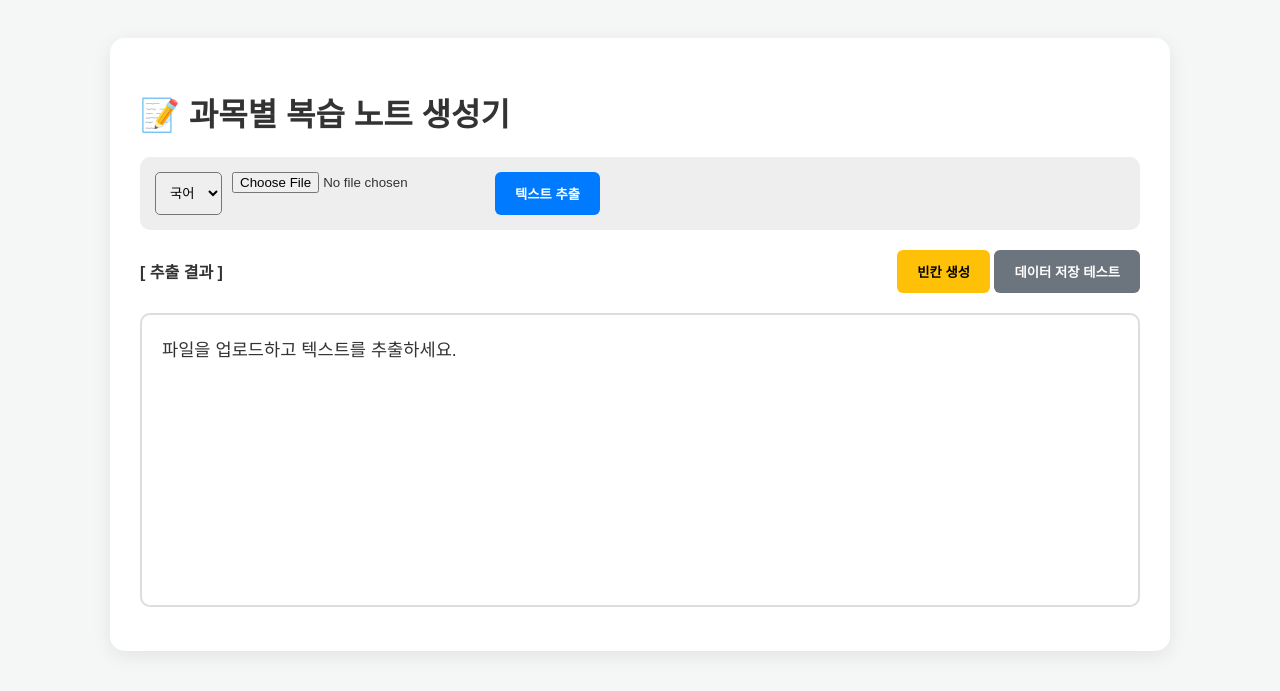
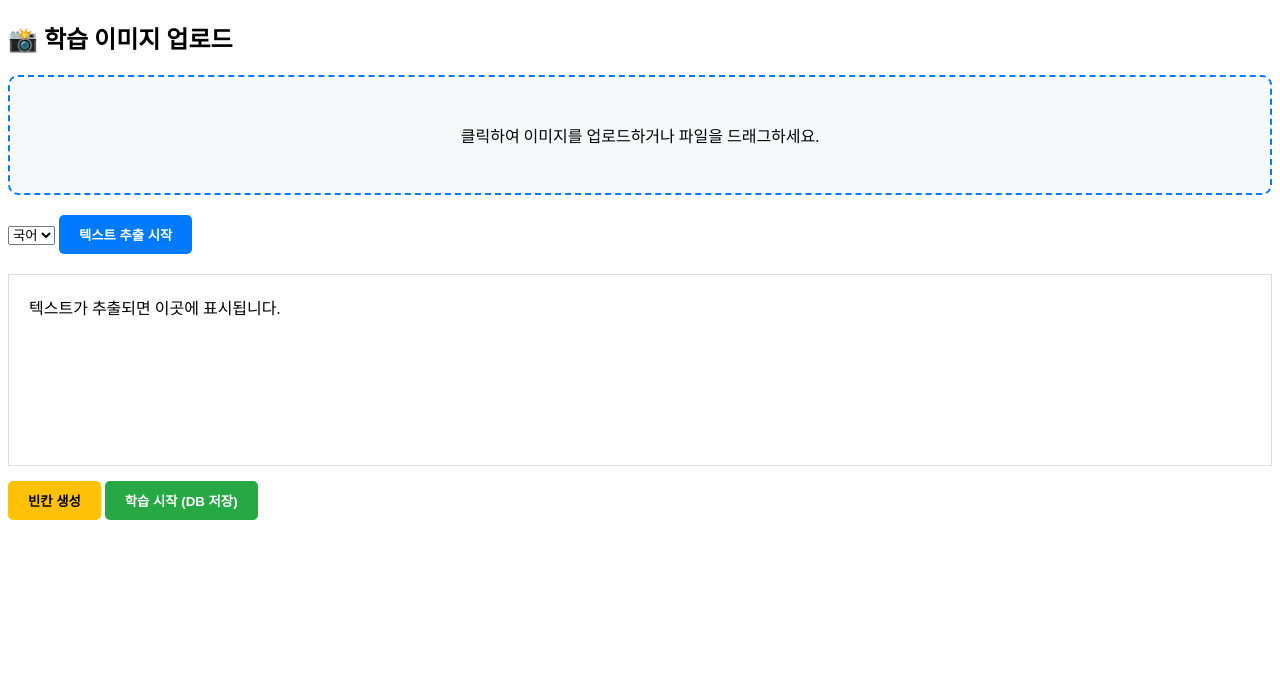
Before and after one commit to Batman-sasac/python, a FastAPI app: page /index in a window 1280 px wide. Shown: the top 691 px of the page. Run offline with FastAPI, Linux system fonts and the light colour scheme.

Commit message:
ocr 데이터 DB 저장 및 빈칸 생성

```diff
--- a/main.py
+++ b/main.py
@@ -85,6 +85,14 @@ async def index_page(user_email: str = Cookie(None)):
         content = content.replace("</body>", f"<script>alert('오늘의 출석 보상 1P가 지급되었습니다! (총 {total_points}P)');</script></body>")
     return content
 
+@app.get("/home", response_class=HTMLResponse)
+async def index_page():
+
+
+
+    with open("templates/home.html", "r", encoding="utf-8") as f:
+        return f.read()
+
 if __name__ == "__main__":
     host = "127.0.0.1"
     port = 8000
--- a/templates/index.html
+++ b/templates/index.html
@@ -3,107 +3,69 @@
 
 <head>
     <meta charset="UTF-8">
-    <meta name="viewport" content="width=device-width, initial-scale=1.0">
-    <title>스마트 복습 시스템</title>
+    <title>스마트 복습 - 파일 업로드</title>
     <style>
-        :root {
-            --primary: #007bff;
-            --success: #28a745;
-            --warning: #ffc107;
+        .upload-box {
+            border: 2px dashed #007bff;
+            padding: 30px;
+            text-align: center;
+            border-radius: 10px;
+            background: #f8f9fa;
+            cursor: pointer;
+            margin-bottom: 20px;
         }
 
-        body {
-            font-family: 'Pretendard', sans-serif;
-            padding: 30px;
-            background-color: #f4f7f6;
-            color: #333;
-        }
-
-        .container {
-            max-width: 1000px;
-            margin: 0 auto;
-            background: white;
-            padding: 30px;
-            border-radius: 15px;
-            box-shadow: 0 5px 20px rgba(0, 0, 0, 0.08);
-        }
-
-        .header-section {
-            display: flex;
-            gap: 10px;
-            margin-bottom: 20px;
-            background: #eee;
-            padding: 15px;
-            border-radius: 10px;
+        #image-preview {
+            max-width: 100%;
+            height: auto;
+            display: none;
+            margin-top: 15px;
+            border-radius: 5px;
         }
 
         .btn {
+            padding: 10px 20px;
             cursor: pointer;
             border: none;
-            padding: 12px 20px;
-            border-radius: 6px;
-            font-weight: 600;
-            transition: 0.2s;
+            border-radius: 5px;
+            font-weight: bold;
         }
 
         .btn-ocr {
-            background: var(--primary);
-            color: white;
-        }
-
-        .btn-save {
-            background: #6c757d;
+            background: #007bff;
             color: white;
         }
 
         #result-area {
-            border: 2px solid #ddd;
-            border-radius: 10px;
+            border: 1px solid #ddd;
             padding: 20px;
-            min-height: 250px;
+            min-height: 150px;
+            white-space: pre-wrap;
             margin-top: 20px;
-            line-height: 1.8;
-            font-size: 1.1rem;
-            white-space: pre-wrap;
         }
 
         .blank-span {
             background: #fff3bf;
             border-bottom: 2px solid #f08c00;
-            padding: 0 5px;
-            color: #e67e22;
-            font-weight: bold;
+            padding: 0 4px;
         }
 
-        /* 채점 영역 스타일 */
-        .quiz-section {
-            margin-top: 30px;
-            border-top: 2px dashed #ccc;
-            padding-top: 20px;
-            display: none;
+        /* 문장 내 입력창 스타일 */
+        .quiz-input {
+            border: none;
+            border-bottom: 2px solid #007bff;
+            background-color: #fff3bf;
+            width: 80px;
+            text-align: center;
+            font-size: 1rem;
+            font-weight: bold;
+            margin: 0 5px;
+            outline: none;
         }
 
-        .input-card {
-            background: #f8f9fa;
-            padding: 15px;
-            border-left: 5px solid var(--primary);
-            margin-bottom: 10px;
-        }
-
-        .user-input {
-            padding: 8px;
-            width: 200px;
-            border: 1px solid #ccc;
-            border-radius: 4px;
-            margin-left: 10px;
-        }
-
-        .btn-grade {
-            background: var(--success);
-            color: white;
-            width: 100%;
-            margin-top: 20px;
-            font-size: 1.1rem;
+        .quiz-input:focus {
+            background-color: #ffe066;
+            border-bottom-color: #f08c00;
         }
     </style>
 </head>
@@ -111,169 +73,161 @@
 <body>
 
     <div class="container">
-        <h1>📝 과목별 복습 노트 생성기</h1>
+        <h2>📸 학습 이미지 업로드</h2>
+
+        <div class="upload-box" onclick="document.getElementById('fileInput').click()">
+            <p>클릭하여 이미지를 업로드하거나 파일을 드래그하세요.</p>
+            <input type="file" id="fileInput" accept="image/*" style="display:none" onchange="previewImage(this)">
+            <img id="image-preview" alt="미리보기">
+        </div>
 
         <div class="header-section">
-            <select id="subjectSelect" style="padding: 10px; border-radius: 5px;">
+            <select id="subjectSelect">
                 <option value="국어">국어</option>
                 <option value="영어">영어</option>
                 <option value="수학">수학</option>
-                <option value="과학">과학</option>
             </select>
-            <input type="file" id="fileInput">
-            <button class="btn btn-ocr" onclick="startOCR()">텍스트 추출</button>
+            <button class="btn btn-ocr" onclick="startOCR()">텍스트 추출 시작</button>
         </div>
 
-        <div id="work-area">
-            <div style="display: flex; justify-content: space-between; align-items: center;">
-                <strong>[ 추출 결과 ]</strong>
-                <div>
-                    <button class="btn btn-warning" onclick="makeBlank()" style="background: var(--warning);">빈칸
-                        생성</button>
-                    <button class="btn btn-save" onclick="saveTestData()">데이터 저장 테스트</button>
-                </div>
-            </div>
-            <div id="result-area">파일을 업로드하고 텍스트를 추출하세요.</div>
-            <p id="status" style="color: blue; font-size: 0.9rem;"></p>
-        </div>
+        <div id="result-area">텍스트가 추출되면 이곳에 표시됩니다.</div>
 
-        <div id="quiz-section" class="quiz-section">
-            <h2>🎯 실시간 채점 모드</h2>
-            <div id="input-list"></div>
-            <button class="btn btn-grade" onclick="submitGrade()">답안 제출 및 리워드 확인</button>
+        <div style="margin-top: 15px;">
+            <button class="btn" style="background: #ffc107;" onclick="makeBlank()">빈칸 생성</button>
+            <button class="btn" style="background: #28a745; color: white;" onclick="saveAndStartLearning()">학습 시작 (DB
+                저장)</button>
         </div>
     </div>
 
     <script>
+
+        // [중요] 변수를 전역 공간에 선언하고 초기화합니다.
         let originalText = "";
-        let answerList = []; // 정답 배열
+        let answerList = [];
+        let currentQuizId = null;
+        let tempCorrectAnswers = [];
 
-        // 1. OCR 시작 (백엔드 /ocr 엔드포인트와 연결)
+        // 파일 미리보기 기능
+        function previewImage(input) {
+            const preview = document.getElementById('image-preview');
+            if (input.files && input.files[0]) {
+                const reader = new FileReader();
+                reader.onload = (e) => {
+                    preview.src = e.target.result;
+                    preview.style.display = 'block';
+                };
+                reader.readAsDataURL(input.files[0]);
+            }
+        }
+
+        // 1. OCR 텍스트 추출
         async function startOCR() {
             const fileInput = document.getElementById('fileInput');
-            if (!fileInput.files[0]) return alert("파일을 선택하세요!");
+            if (!fileInput.files[0]) return alert("파일을 먼저 선택해주세요!");
 
             const formData = new FormData();
             formData.append("file", fileInput.files[0]);
 
-            document.getElementById('status').innerText = "텍스트 추출 및 분석 중...";
+            document.getElementById('result-area').innerText = "OCR 분석 중...";
+
+            // 새로운 파일을 올리면 이전 정답 리스트 초기화
+            answerList = [];
 
             try {
-                // fetch 주소에서 http://127.0.0.1:8000/ 부분을 /ocr 로 상대경로 처리하면 더 안정적입니다.
                 const res = await fetch("/ocr", { method: "POST", body: formData });
                 const data = await res.json();
-
                 if (data.status === "success") {
                     originalText = data.text;
                     document.getElementById('result-area').innerText = data.text;
-                    document.getElementById('status').innerText = "분석 완료! 빈칸을 만들 단어를 드래그하세요.";
-                    answerList = [];
-                    document.getElementById('input-list').innerHTML = ""; // 이전 입력창 비우기
-                    document.getElementById('quiz-section').style.display = 'none';
+                    alert("추출 성공! 빈칸으로 만들 단어를 드래그하고 [빈칸 생성]을 누르세요.");
                 }
             } catch (e) {
-                console.error(e);
-                alert("OCR 추출에 실패했습니다. 서버 연결을 확인하세요.");
+                alert("서버 연결 실패");
             }
         }
 
-        // 2. 드래그 빈칸 생성 (번호 매기기 및 입력창 추가)
+        // 2. 빈칸 생성 로직 (수정됨)
         function makeBlank() {
             const selection = window.getSelection();
             const selectedText = selection.toString().trim();
 
-            if (selectedText) {
-                answerList.push(selectedText); // 정답 리스트에 추가
+            if (!selectedText) {
+                return alert("빈칸으로 만들 단어를 마우스로 드래그하세요!");
+            }
 
+            // 정답 리스트에 추가
+            answerList.push(selectedText);
+
+            try {
                 const range = selection.getRangeAt(0);
                 const span = document.createElement("span");
                 span.className = "blank-span";
-                span.innerText = `(${answerList.length})`;
+                span.innerText = `(${answerList.length})`; // (1), (2) 번호 표시
 
                 range.deleteContents();
                 range.insertNode(span);
 
-                // 하단 채점 영역 활성화 및 입력창 추가
-                document.getElementById('quiz-section').style.display = 'block';
-                const inputList = document.getElementById('input-list');
-                const div = document.createElement('div');
-                div.className = 'input-card';
-                div.innerHTML = `<strong>(${answerList.length})번 문제:</strong>
-                                 <input type="text" class="user-ans" placeholder="정답 입력">`;
-                inputList.appendChild(div);
-
+                // 드래그 해제
                 selection.removeAllRanges();
+            } catch (err) {
+                console.error("범위 선택 오류:", err);
+                alert("텍스트 영역 내에서만 선택해 주세요.");
             }
         }
 
-        // 3. 데이터 저장 (백엔드 /auth/save-test 또는 /ocr/save-test 에 맞춰 경로 수정 가능)
-        async function saveTestData() {
-            const subject = document.getElementById('subjectSelect').value;
-            const quizText = document.getElementById('result-area').innerText;
+        // 3. 학습 시작 클릭 시 (DB 저장)
+        async function saveAndStartLearning() {
+            if (answerList.length === 0) return alert("빈칸을 하나 이상 만들어주세요!");
 
-            if (!originalText) return alert("추출된 텍스트가 없습니다.");
+            tempCorrectAnswers = [...answerList];
 
             const payload = {
-                subject_name: subject,
+                subject_name: document.getElementById('subjectSelect').value,
                 original: originalText,
-                quiz: quizText,
-                answers: answerList
+                quiz: document.getElementById('result-area').innerText,
+                answers: []
             };
 
-            try {
-                const res = await fetch("/ocr/save-test", { // 실제 라우터 경로로 수정
-                    method: "POST",
-                    headers: { "Content-Type": "application/json" },
-                    body: JSON.stringify(payload)
+            const res = await fetch("/ocr/save-test", {
+                method: "POST",
+                headers: { "Content-Type": "application/json" },
+                body: JSON.stringify(payload)
+            });
+
+            const data = await res.json();
+            if (data.status === "success") {
+                currentQuizId = data.quiz_id;
+
+                const blankSpans = document.querySelectorAll('.blank-span');
+                blankSpans.forEach((span, index) => {
+                    const input = document.createElement('input');
+                    input.type = 'text';
+                    input.className = 'quiz-input';
+                    input.placeholder = `(${index + 1})`;
+                    span.parentNode.replaceChild(input, span);
                 });
-                const data = await res.json();
-                alert(data.message || "저장되었습니다.");
-            } catch (e) {
-                alert("저장 중 오류가 발생했습니다.");
+                alert("저장 완료! 빈칸에 답을 입력하고 제출하세요.");
             }
         }
 
-        // 4. 채점 및 리워드 지급 연동 (백엔드 /quiz/grade 연동)
+        // 4. 답안 제출
         async function submitGrade() {
-            const inputs = document.querySelectorAll(".user-ans");
+            const inputs = document.querySelectorAll(".quiz-input");
             const userAnswers = Array.from(inputs).map(i => i.value);
 
-            if (userAnswers.some(ans => ans.trim() === "")) {
-                return alert("모든 빈칸의 답을 입력해주세요!");
-            }
+            const res = await fetch("/quiz/grade", {
+                method: "POST",
+                headers: { "Content-Type": "application/json" },
+                body: JSON.stringify({
+                    quiz_id: currentQuizId,
+                    user_answers: userAnswers,
+                    correct_answers: tempCorrectAnswers
+                })
+            });
 
-            const payload = {
-                user_answers: userAnswers,
-                correct_answers: answerList
-            };
-
-            try {
-                const res = await fetch("/quiz/grade", {
-                    method: "POST",
-                    headers: { "Content-Type": "application/json" },
-                    body: JSON.stringify(payload)
-                });
-
-                if (res.status === 401) {
-                    return alert("로그인이 필요합니다. 카카오 로그인을 먼저 진행해주세요.");
-                }
-
-                const data = await res.json();
-
-                // 결과 알림창 구성
-                let message = `📊 결과: ${data.score}점 획득!\n`;
-                message += `💰 리워드: ${data.reward}P가 지급되었습니다.`;
-
-                if (data.is_all_correct) {
-                    message += "\n\n✨ ALL KILL! 모든 문제를 맞히셨습니다! ✨";
-                }
-
-                alert(message);
-
-                // 채점 후 정답 확인을 위해 입력창 색상 변경 등 추가 피드백 가능
-                console.log("상세 채점 결과:", data.details);
-            } catch (e) {
-                alert("채점 요청 중 오류가 발생했습니다.");
+            const result = await res.json();
+            if (result.status === "success") {
+                alert(`제출 및 저장 완료! 점수: ${result.score}/${result.total}`);
             }
         }
     </script>
```
Also changed, not shown: app/ocr_app.py (+10 -24 lines), app/reward_app.py (+50 -1 lines).
